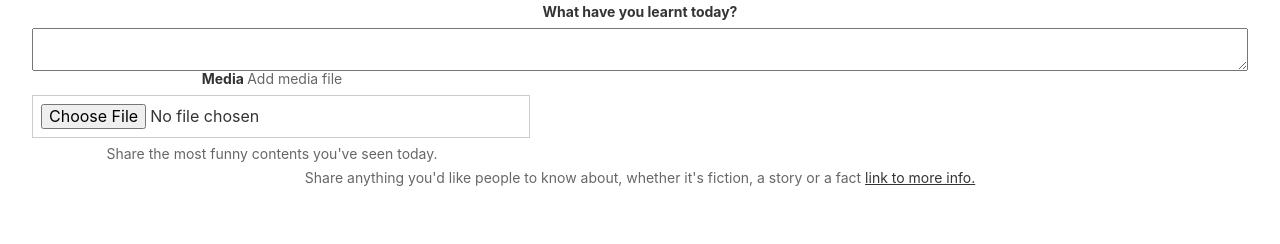
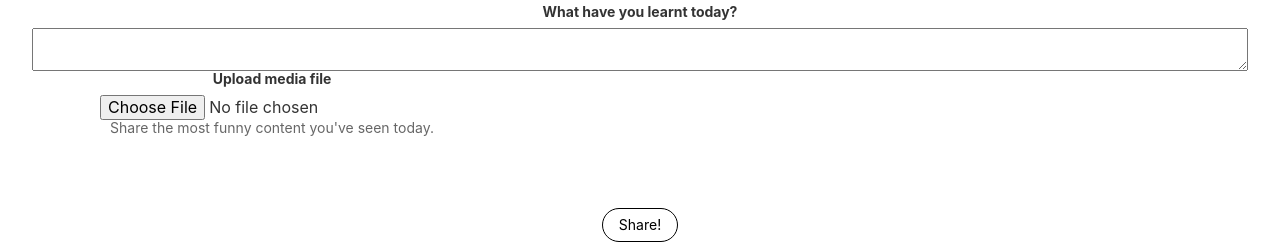
Before and after one commit to ademolaoduguwa/vanessademo, a React (Create React App) app: page / in a window 1280 px wide. Both pictures are taken after typing "name@example.com", "Sample123" into the empty fields and a click on the input "Sign in". Shown: the part 453-697 px from the top of the page. Built offline with nearby package versions, Linux system fonts and the light colour scheme; no server answers.

Commit message:
new fileupload 3

```diff
--- a/src/components/Wisdombox.js
+++ b/src/components/Wisdombox.js
@@ -17,11 +17,11 @@ const Wisdombox = ({dropWisdom}) => {
                     <label for="what will your friends learn from you today?" class="f6 b db mb2">What have you learnt today?<span class="normal black-60"></span></label>
                     <textarea id="textareaok" name="comment" class="" aria-describedby="comment-desc"></textarea>
                     <div class="measure">
-                        <label for="name" class="f6 b db mb2"> Media <span class="normal black-60">Add media file</span></label>
-                        <input id="name" type= "file" class="input-reset ba b--black-20 pa2 mb2 db w-100" aria-describedby="name-desc"/>
-                        <small id="name-desc" class="f6 black-60 db mb2"> Share the most funny contents you've seen today.</small>
+                        <label for="name" class="f6 b db mb2"> Upload media file <span class="normal black-60"></span></label>
+                        <input id="name" type= "file" class=" " aria-describedby="name-desc"/>
+                        <small id="name-desc" class="f6 black-60 db mb2"> Share the most funny content you've seen today.</small>
                     </div>
-                    <small id="comment-desc" class="f6 black-60">Share anything you'd like people to know about, whether it's fiction, a story or a fact <a href="0#" class="link underline black-80 hover-blue">link to more info.</a></small>
+
                 </div>
                 </form>
 
```
